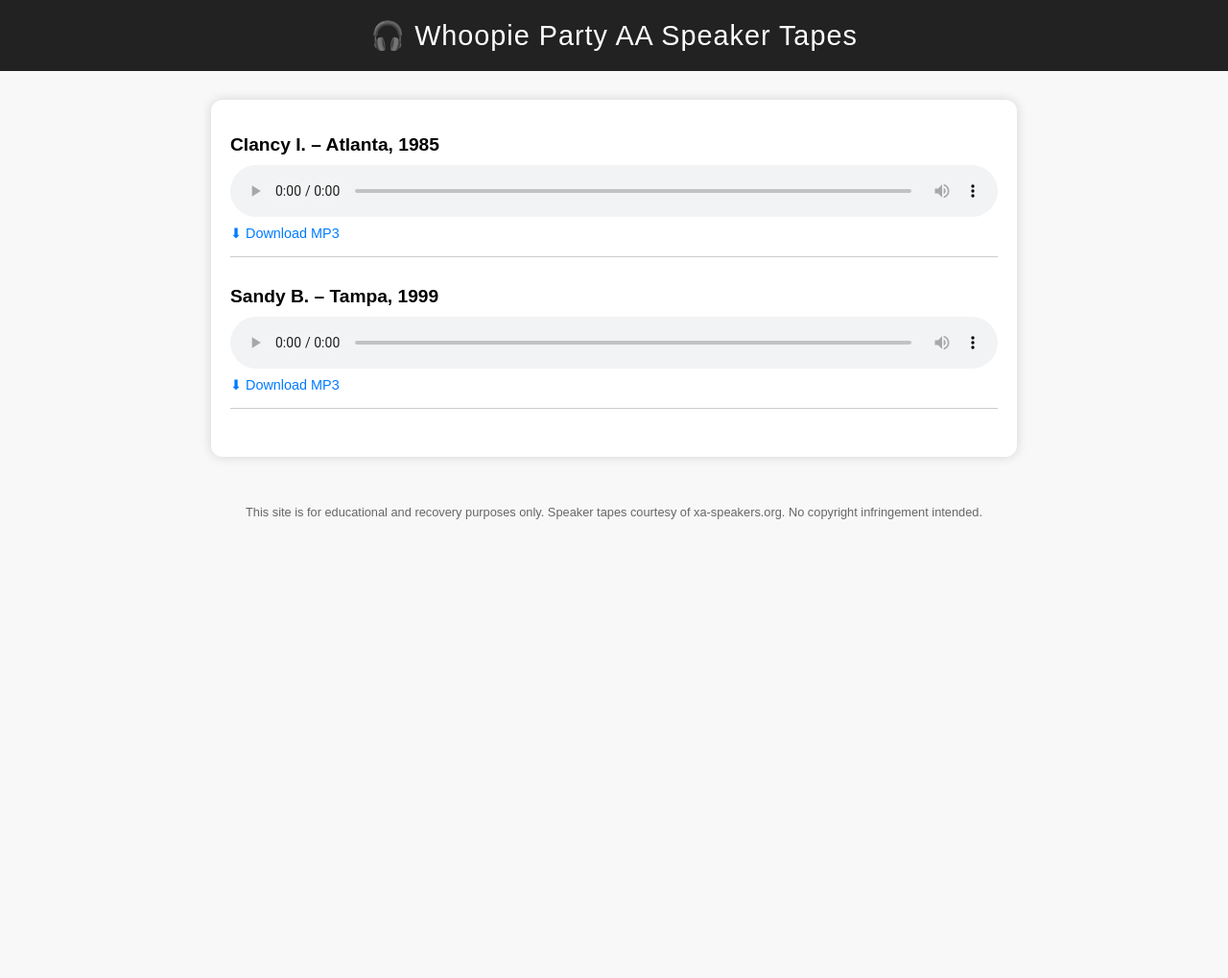
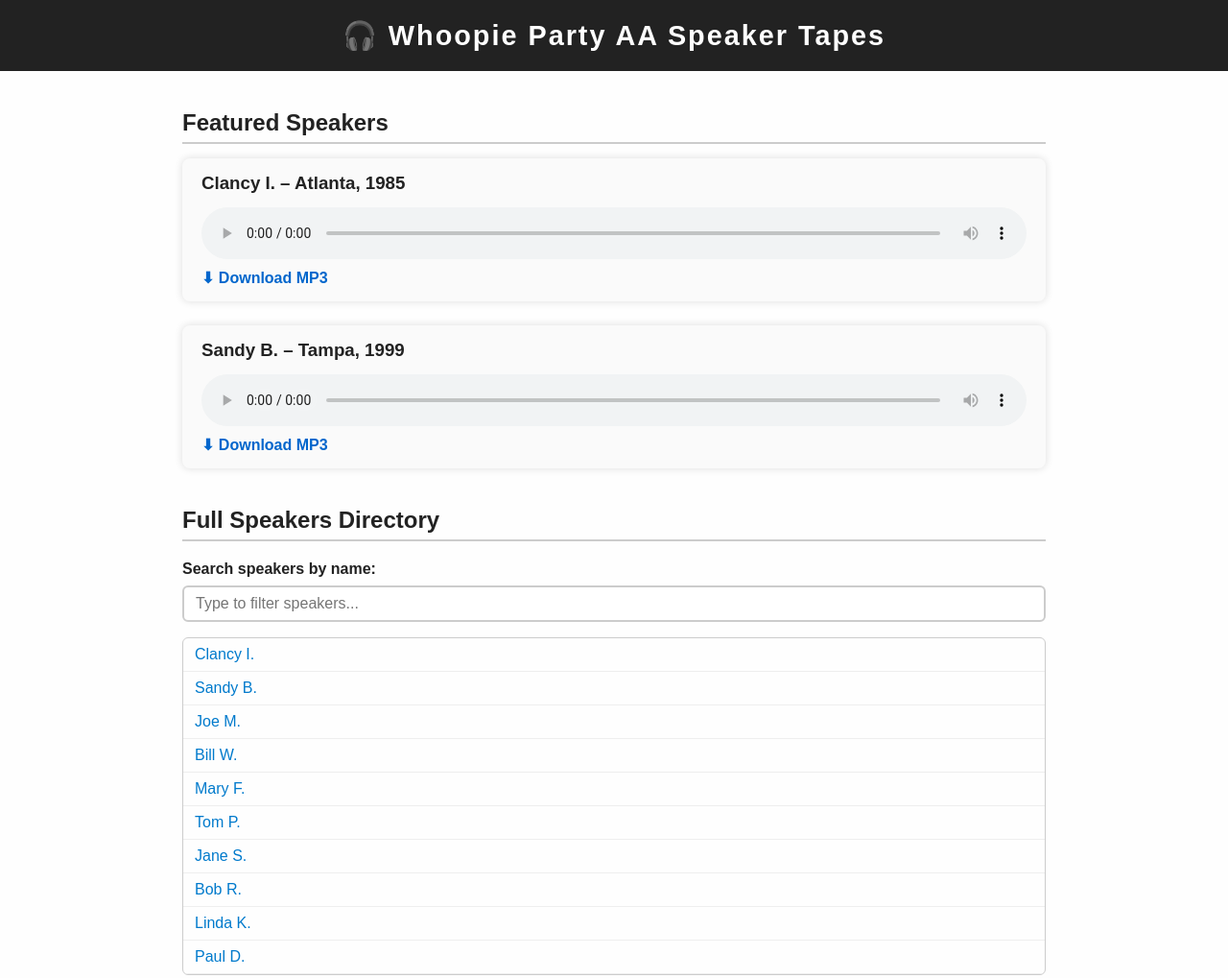
Before and after one commit to azenn00/aa-speaker-tapes, a plain HTML site: page index.html in a window 1280 px wide. Shown: the top 1019 px of the page at 96% size. Before the commit the page ends 800 px from the top, so only its background shows below. Drawn offline with Linux system fonts and the light colour scheme.

Commit message:
Update index.html

```diff
--- a/index.html
+++ b/index.html
@@ -1,60 +1,105 @@
 <!DOCTYPE html>
 <html lang="en">
 <head>
-  <meta charset="UTF-8">
-  <meta name="viewport" content="width=device-width, initial-scale=1">
+<meta charset="UTF-8" />
+<meta name="viewport" content="width=device-width, initial-scale=1" />
 <title>Whoopie Party AA Speaker Tapes</title>
 <style>
   body {
-      font-family: 'Arial', sans-serif;
-      background-color: #f8f8f8;
-      margin: 0;
-      padding: 0;
+    font-family: Arial, sans-serif;
+    margin:0; padding:0;
+    background: #fefefe;
+    color: #222;
   }
   header {
     background-color: #222;
     color: #fff;
-      padding: 20px;
+    padding: 20px 10px;
     text-align: center;
     font-size: 1.8em;
-      letter-spacing: 1px;
+    letter-spacing: 2px;
+    font-weight: bold;
   }
-    .container {
-      max-width: 800px;
+  main {
+    max-width: 900px;
     margin: 30px auto;
-      padding: 20px;
-      background-color: #fff;
-      border-radius: 12px;
-      box-shadow: 0 0 12px rgba(0, 0, 0, 0.15);
+    padding: 0 15px 60px;
   }
   h2 {
-      font-size: 1.2em;
-      margin-bottom: 5px;
+    margin-top: 40px;
+    margin-bottom: 15px;
+    border-bottom: 2px solid #ccc;
+    padding-bottom: 6px;
+  }
+  .featured-tape {
+    background: #fafafa;
+    border-radius: 8px;
+    padding: 15px 20px;
+    margin-bottom: 25px;
+    box-shadow: 0 0 8px #ddd;
+  }
+  .featured-tape h3 {
+    margin: 0 0 6px;
   }
   audio {
     width: 100%;
-      margin-top: 5px;
+    margin-top: 8px;
+    outline: none;
   }
-    .tape {
-      margin-bottom: 30px;
-      padding-bottom: 15px;
-      border-bottom: 1px solid #ccc;
+  a.download-link {
+    margin-top: 6px;
+    display: inline-block;
+    color: #0066cc;
+    text-decoration: none;
+    font-weight: 600;
   }
-    a.download {
-      display: inline-block;
-      margin-top: 5px;
-      color: #007bff;
+  a.download-link:hover {
+    text-decoration: underline;
+  }
+  label {
+    display: block;
+    margin: 20px 0 8px;
+    font-weight: 600;
+  }
+  input[type="text"] {
+    width: 100%;
+    padding: 8px 12px;
+    font-size: 1em;
+    border: 2px solid #ccc;
+    border-radius: 6px;
+    box-sizing: border-box;
+  }
+  ul.speakers-list {
+    list-style: none;
+    padding-left: 0;
+    max-height: 400px;
+    overflow-y: auto;
+    border: 1px solid #ccc;
+    border-radius: 6px;
+  }
+  ul.speakers-list li {
+    padding: 8px 12px;
+    border-bottom: 1px solid #eee;
+  }
+  ul.speakers-list li a {
+    color: #007acc;
     text-decoration: none;
-      font-size: 0.9em;
   }
-    a.download:hover {
+  ul.speakers-list li a:hover {
     text-decoration: underline;
   }
   footer {
+    margin-top: 40px;
+    padding: 20px 10px;
     text-align: center;
-      padding: 20px;
-      font-size: 0.8em;
     color: #666;
+    font-size: 0.9em;
+    border-top: 1px solid #ddd;
+  }
+  @media (max-width:600px) {
+    header {
+      font-size: 1.4em;
+    }
   }
 </style>
 </head>
@@ -64,35 +109,88 @@
   🎧 Whoopie Party AA Speaker Tapes
 </header>
 
-<div class="container">
+<main>
 
-  <div class="tape">
-    <h2>Clancy I. – Atlanta, 1985</h2>
+  <section id="featured">
+    <h2>Featured Speakers</h2>
+
+    <div class="featured-tape">
+      <h3>Clancy I. – Atlanta, 1985</h3>
       <audio controls>
-      <source src="audio/clancy-1985.mp3" type="audio/mpeg">
+        <source src="audio/clancy-1985.mp3" type="audio/mpeg" />
         Your browser does not support the audio element.
       </audio>
-    <br>
-    <a class="download" href="audio/clancy-1985.mp3" download>⬇ Download MP3</a>
+      <a class="download-link" href="audio/clancy-1985.mp3" download>⬇ Download MP3</a>
     </div>
 
-  <div class="tape">
-    <h2>Sandy B. – Tampa, 1999</h2>
+    <div class="featured-tape">
+      <h3>Sandy B. – Tampa, 1999</h3>
       <audio controls>
-      <source src="audio/sandyb-1999.mp3" type="audio/mpeg">
+        <source src="audio/sandyb-1999.mp3" type="audio/mpeg" />
         Your browser does not support the audio element.
       </audio>
-    <br>
-    <a class="download" href="audio/sandyb-1999.mp3" download>⬇ Download MP3</a>
+      <a class="download-link" href="audio/sandyb-1999.mp3" download>⬇ Download MP3</a>
     </div>
 
-  <!-- Add more speaker tapes here -->
+    <!-- Add more featured tapes here -->
+  </section>
 
-</div>
+  <section id="directory">
+    <h2>Full Speakers Directory</h2>
+    <label for="search-speakers">Search speakers by name:</label>
+    <input type="text" id="search-speakers" placeholder="Type to filter speakers..." />
+
+    <ul id="speakers-list" class="speakers-list">
+      <!-- Speakers inserted by JS -->
+    </ul>
+  </section>
+
+</main>
 
 <footer>
-  This site is for educational and recovery purposes only. Speaker tapes courtesy of xa-speakers.org. No copyright infringement intended.
+  This site is for educational and recovery purposes only.<br />
+  Speaker tapes courtesy of <a href="https://www.xa-speakers.org" target="_blank" rel="noopener noreferrer">xa-speakers.org</a>.<br />
+  No copyright infringement intended.
 </footer>
+
+<script>
+  // Sample list of speakers from xa-speakers.org
+  const speakers = [
+    { name: "Clancy I.", url: "https://www.xa-speakers.org/speaker/clancy-i/" },
+    { name: "Sandy B.", url: "https://www.xa-speakers.org/speaker/sandy-b/" },
+    { name: "Joe M.", url: "https://www.xa-speakers.org/speaker/joe-m/" },
+    { name: "Bill W.", url: "https://www.xa-speakers.org/speaker/bill-w/" },
+    { name: "Mary F.", url: "https://www.xa-speakers.org/speaker/mary-f/" },
+    { name: "Tom P.", url: "https://www.xa-speakers.org/speaker/tom-p/" },
+    { name: "Jane S.", url: "https://www.xa-speakers.org/speaker/jane-s/" },
+    { name: "Bob R.", url: "https://www.xa-speakers.org/speaker/bob-r/" },
+    { name: "Linda K.", url: "https://www.xa-speakers.org/speaker/linda-k/" },
+    { name: "Paul D.", url: "https://www.xa-speakers.org/speaker/paul-d/" },
+    // Add as many speakers here as you want
+  ];
+
+  const listElement = document.getElementById("speakers-list");
+  const searchInput = document.getElementById("search-speakers");
+
+  function renderSpeakers(filter = "") {
+    const filtered = speakers.filter(s =>
+      s.name.toLowerCase().includes(filter.toLowerCase())
+    );
+    listElement.innerHTML = filtered
+      .map(
+        s =>
+          `<li><a href="${s.url}" target="_blank" rel="noopener noreferrer">${s.name}</a></li>`
+      )
+      .join("");
+  }
+
+  searchInput.addEventListener("input", () => {
+    renderSpeakers(searchInput.value);
+  });
+
+  // Initial render
+  renderSpeakers();
+</script>
 
 </body>
 </html>
```
Lines whose indentation alone changed are shown as unchanged.
